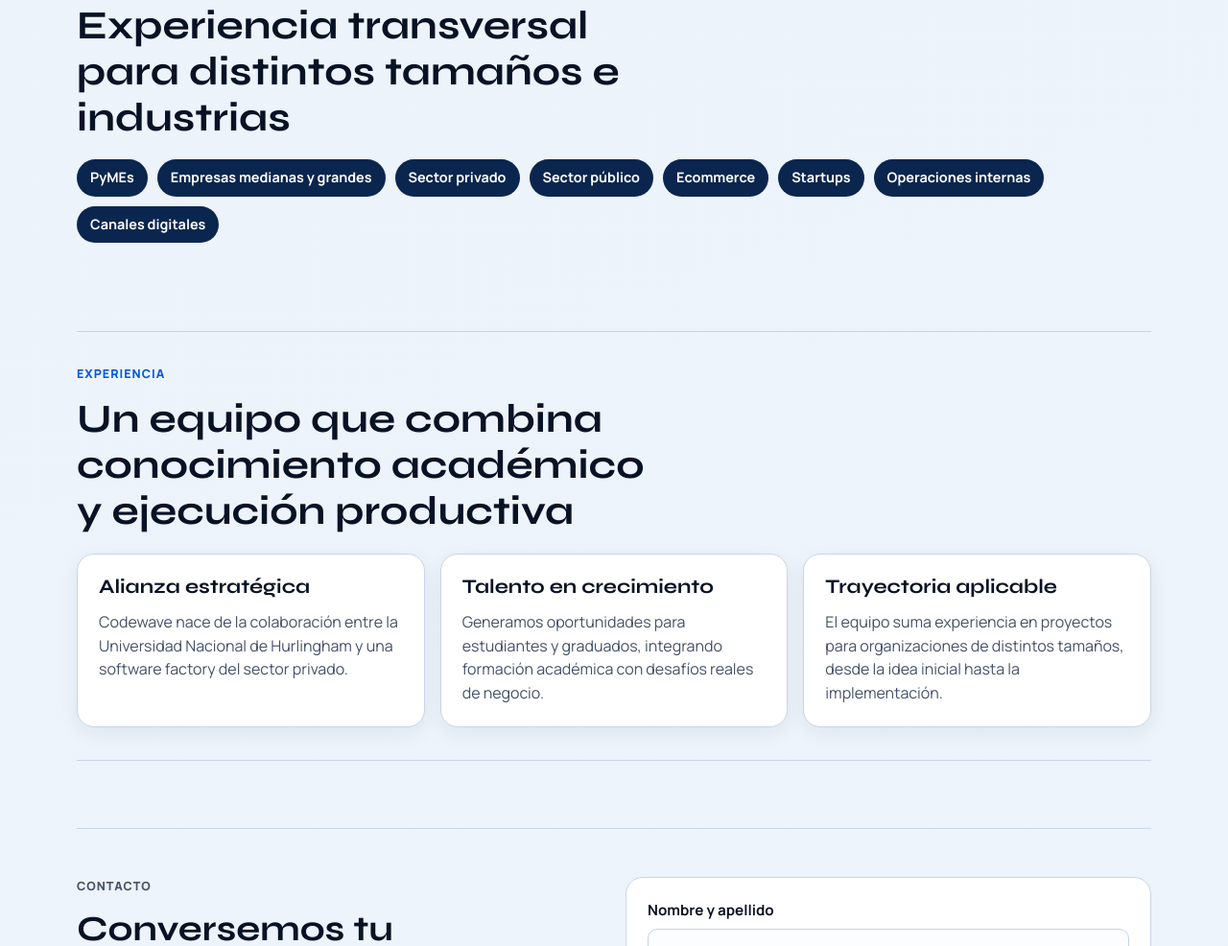
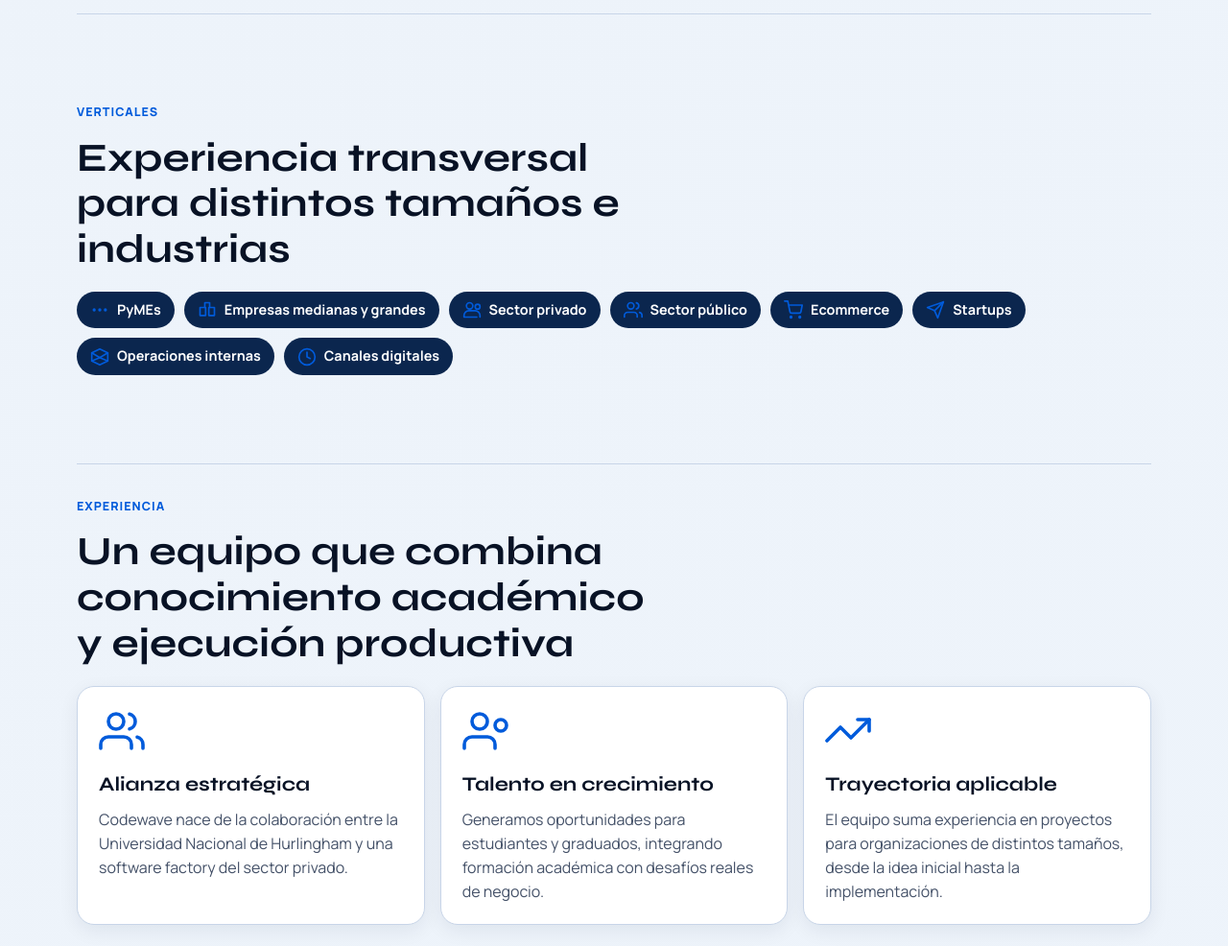
Before and after one commit to sebastian-hoffman/CODEWAVE, a website: page index.html in a window 1280 px wide. Shown: the part 2205-3191 px from the top of the page at 96% size. Drawn offline with Linux system fonts and the light colour scheme.

Commit message:
Phase 1: Agregar iconos SVG Feather a servicios, industrias y experiencia

```diff
--- a/assets/css/styles.css
+++ b/assets/css/styles.css
@@ -258,6 +258,36 @@
   color: var(--muted);
 }
 
+/* Icons in cards and sections */
+.card-icon {
+  width: 48px;
+  height: 48px;
+  color: var(--primary);
+  margin-bottom: 14px;
+  flex-shrink: 0;
+  transition: transform 300ms cubic-bezier(0.34, 1.56, 0.64, 1), color 300ms ease;
+  stroke-width: 1.8;
+}
+
+.card:hover .card-icon {
+  transform: translateY(-4px) scale(1.05);
+  color: var(--accent);
+}
+
+.chip-with-icon {
+  display: inline-flex;
+  align-items: center;
+  gap: 8px;
+}
+
+.chip-icon {
+  width: 20px;
+  height: 20px;
+  color: var(--primary);
+  flex-shrink: 0;
+  stroke-width: 2;
+}
+
 .timeline {
   margin: 18px 0 0;
   padding: 0;
--- a/index.html
+++ b/index.html
@@ -75,18 +75,34 @@
         </div>
         <div class="cards four-cols">
           <article class="card reveal">
+            <svg class="card-icon" viewBox="0 0 24 24" fill="none" stroke="currentColor" stroke-width="2" stroke-linecap="round" stroke-linejoin="round">
+              <polygon points="12 2 2 7 2 17 12 22 22 17 22 7 12 2"></polygon>
+              <polyline points="2 7 12 13 22 7"></polyline>
+              <polyline points="2 17 12 13 22 17"></polyline>
+            </svg>
             <h3>Software a medida</h3>
             <p>Diseño y desarrollo de plataformas internas, automatización de procesos y sistemas de gestión.</p>
           </article>
           <article class="card reveal delay-1">
+            <svg class="card-icon" viewBox="0 0 24 24" fill="none" stroke="currentColor" stroke-width="2" stroke-linecap="round" stroke-linejoin="round">
+              <rect x="2" y="3" width="20" height="14" rx="2" ry="2"></rect>
+              <line x1="8" y1="21" x2="16" y2="21"></line>
+              <line x1="12" y1="17" x2="12" y2="21"></line>
+            </svg>
             <h3>Desarrollo web y móvil</h3>
             <p>Productos digitales escalables para clientes, equipos comerciales, operaciones y canales online.</p>
           </article>
           <article class="card reveal delay-2">
+            <svg class="card-icon" viewBox="0 0 24 24" fill="none" stroke="currentColor" stroke-width="2" stroke-linecap="round" stroke-linejoin="round">
+              <polyline points="13 2 3 14 12 14 11 22 21 10 12 10 13 2"></polyline>
+            </svg>
             <h3>Inteligencia Artificial</h3>
             <p>Asistentes, clasificación documental, análisis de datos y mejoras operativas con IA aplicada.</p>
           </article>
           <article class="card reveal delay-3">
+            <svg class="card-icon" viewBox="0 0 24 24" fill="none" stroke="currentColor" stroke-width="2" stroke-linecap="round" stroke-linejoin="round">
+              <path d="M12 22s8-4 8-10V5l-8-3-8 3v7c0 6 8 10 8 10z"></path>
+            </svg>
             <h3>Ciberseguridad</h3>
             <p>Prácticas y arquitectura para proteger sistemas, datos sensibles y continuidad de negocio.</p>
           </article>
@@ -128,14 +144,38 @@
           <h2>Experiencia transversal para distintos tamaños e industrias</h2>
         </div>
         <div class="chips reveal">
-          <span>PyMEs</span>
-          <span>Empresas medianas y grandes</span>
-          <span>Sector privado</span>
-          <span>Sector público</span>
-          <span>Ecommerce</span>
-          <span>Startups</span>
-          <span>Operaciones internas</span>
-          <span>Canales digitales</span>
+          <span class="chip-with-icon">
+            <svg class="chip-icon" viewBox="0 0 24 24" fill="none" stroke="currentColor" stroke-width="2" stroke-linecap="round" stroke-linejoin="round"><circle cx="12" cy="12" r="1"></circle><circle cx="19" cy="12" r="1"></circle><circle cx="5" cy="12" r="1"></circle></svg>
+            PyMEs
+          </span>
+          <span class="chip-with-icon">
+            <svg class="chip-icon" viewBox="0 0 24 24" fill="none" stroke="currentColor" stroke-width="2" stroke-linecap="round" stroke-linejoin="round"><rect x="3" y="9" width="7" height="10"></rect><rect x="14" y="9" width="7" height="10"></rect><path d="M9 9V3h6v6"></path></svg>
+            Empresas medianas y grandes
+          </span>
+          <span class="chip-with-icon">
+            <svg class="chip-icon" viewBox="0 0 24 24" fill="none" stroke="currentColor" stroke-width="2" stroke-linecap="round" stroke-linejoin="round"><path d="M18 21H2v-2a6 6 0 0 1 6-6h8a6 6 0 0 1 6 6v2"></path><circle cx="9" cy="7" r="4"></circle><circle cx="19" cy="8" r="3"></circle></svg>
+            Sector privado
+          </span>
+          <span class="chip-with-icon">
+            <svg class="chip-icon" viewBox="0 0 24 24" fill="none" stroke="currentColor" stroke-width="2" stroke-linecap="round" stroke-linejoin="round"><path d="M17 21v-2a4 4 0 0 0-4-4H5a4 4 0 0 0-4 4v2"></path><circle cx="9" cy="7" r="4"></circle><path d="M23 21v-2a4 4 0 0 0-3-3.87"></path><path d="M16 3.13a4 4 0 0 1 0 7.75"></path></svg>
+            Sector público
+          </span>
+          <span class="chip-with-icon">
+            <svg class="chip-icon" viewBox="0 0 24 24" fill="none" stroke="currentColor" stroke-width="2" stroke-linecap="round" stroke-linejoin="round"><circle cx="9" cy="21" r="1"></circle><circle cx="20" cy="21" r="1"></circle><path d="M1 1h4l2.68 13.39a2 2 0 0 0 2 1.61h9.72a2 2 0 0 0 2-1.61L23 6H6"></path></svg>
+            Ecommerce
+          </span>
+          <span class="chip-with-icon">
+            <svg class="chip-icon" viewBox="0 0 24 24" fill="none" stroke="currentColor" stroke-width="2" stroke-linecap="round" stroke-linejoin="round"><path d="M22 2L11 13"></path><path d="M22 2l-7 20-4-9-9-4 20-7z"></path></svg>
+            Startups
+          </span>
+          <span class="chip-with-icon">
+            <svg class="chip-icon" viewBox="0 0 24 24" fill="none" stroke="currentColor" stroke-width="2" stroke-linecap="round" stroke-linejoin="round"><polygon points="12 2 2 7 2 17 12 22 22 17 22 7 12 2"></polygon><polyline points="2 7 12 13 22 7"></polyline><polyline points="2 17 12 13 22 17"></polyline></svg>
+            Operaciones internas
+          </span>
+          <span class="chip-with-icon">
+            <svg class="chip-icon" viewBox="0 0 24 24" fill="none" stroke="currentColor" stroke-width="2" stroke-linecap="round" stroke-linejoin="round"><circle cx="12" cy="12" r="10"></circle><path d="M12 6v6l4 2"></path></svg>
+            Canales digitales
+          </span>
         </div>
       </section>
 
@@ -146,6 +186,7 @@
         </div>
         <div class="experience-grid">
           <article class="card reveal">
+            <svg class="card-icon" viewBox="0 0 24 24" fill="none" stroke="currentColor" stroke-width="2" stroke-linecap="round" stroke-linejoin="round"><path d="M17 21v-2a4 4 0 0 0-4-4H5a4 4 0 0 0-4 4v2"></path><circle cx="9" cy="7" r="4"></circle><path d="M23 21v-2a4 4 0 0 0-3-3.87"></path><path d="M16 3.13a4 4 0 0 1 0 7.75"></path></svg>
             <h3>Alianza estratégica</h3>
             <p>
               Codewave nace de la colaboración entre la Universidad Nacional de Hurlingham y una software factory del sector
@@ -153,6 +194,7 @@
             </p>
           </article>
           <article class="card reveal delay-1">
+            <svg class="card-icon" viewBox="0 0 24 24" fill="none" stroke="currentColor" stroke-width="2" stroke-linecap="round" stroke-linejoin="round"><path d="M17 21v-2a4 4 0 0 0-4-4H5a4 4 0 0 0-4 4v2"></path><circle cx="9" cy="7" r="4"></circle><circle cx="20" cy="9" r="3"></circle></svg>
             <h3>Talento en crecimiento</h3>
             <p>
               Generamos oportunidades para estudiantes y graduados, integrando formación académica con desafíos reales de
@@ -160,6 +202,7 @@
             </p>
           </article>
           <article class="card reveal delay-2">
+            <svg class="card-icon" viewBox="0 0 24 24" fill="none" stroke="currentColor" stroke-width="2" stroke-linecap="round" stroke-linejoin="round"><polyline points="23 6 13.5 15.5 8 10 1 17"></polyline><polyline points="17 6 23 6 23 12"></polyline></svg>
             <h3>Trayectoria aplicable</h3>
             <p>
               El equipo suma experiencia en proyectos para organizaciones de distintos tamaños, desde la idea inicial hasta
```
